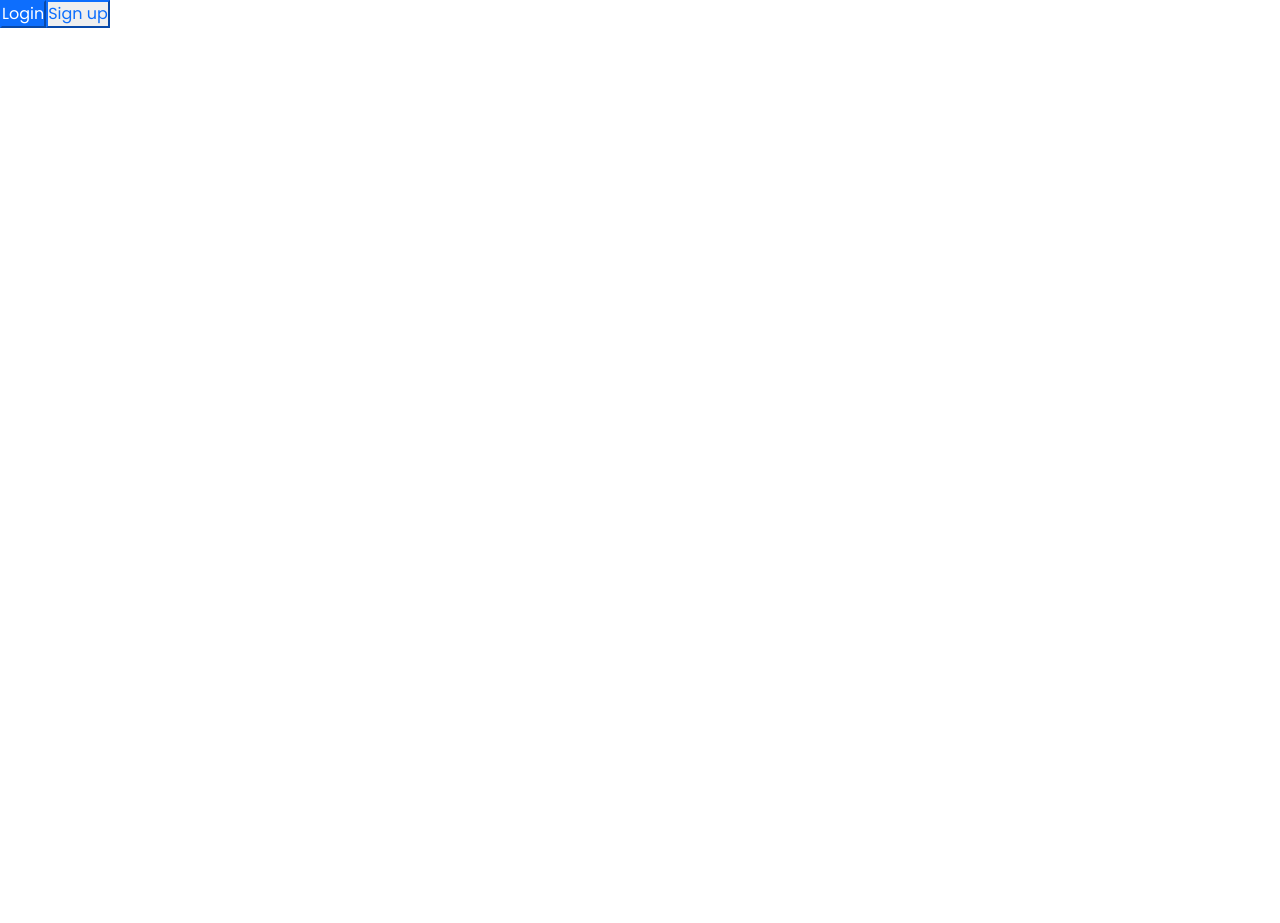
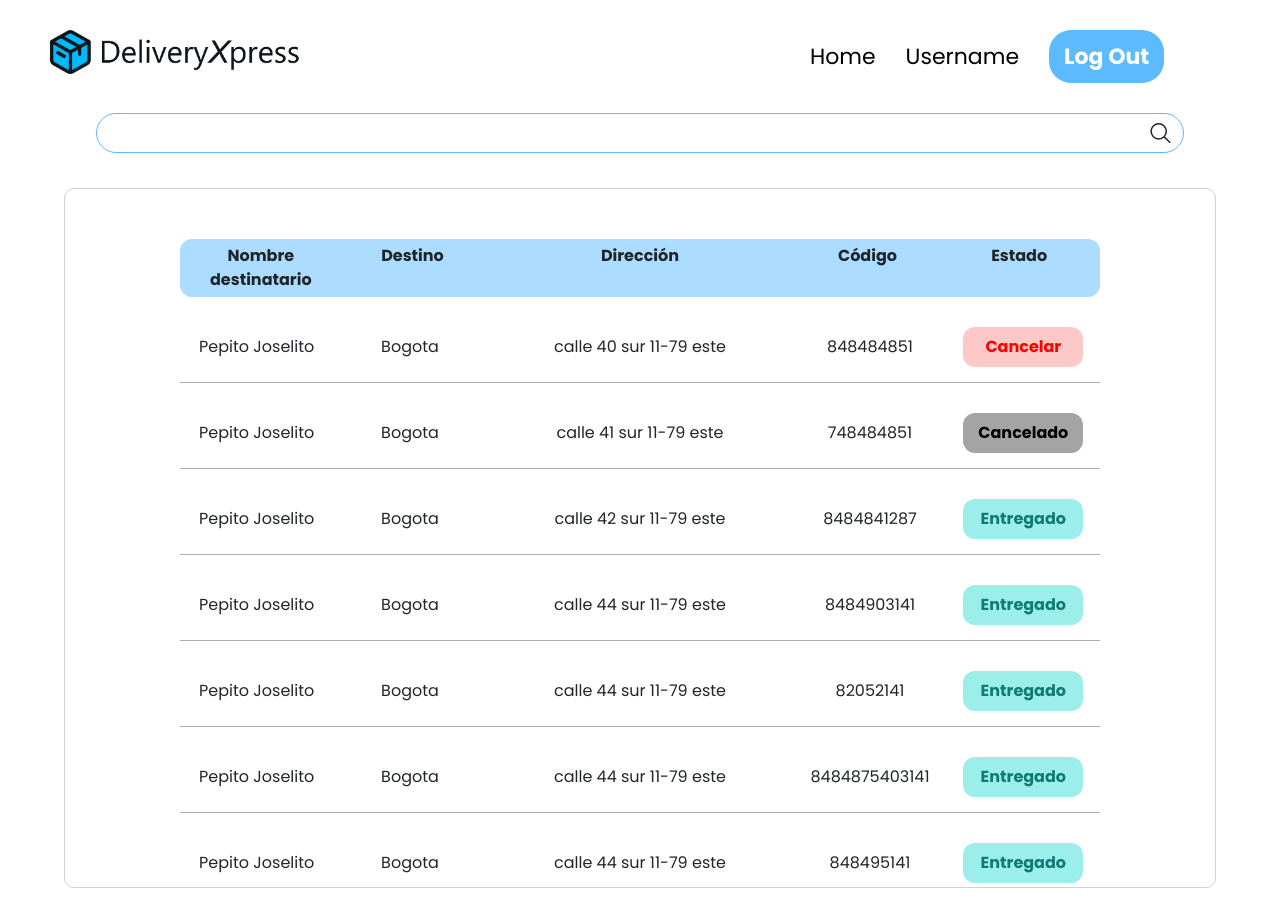
Before and after one commit to CamiloEMP/PaginaEnvios, a React (Create React App) app: page /user-intern in a window 1280 px wide. Before the commit the page ends 800 px from the top, so only its background shows below. Built offline with nearby package versions, Linux system fonts and the light colour scheme.

Commit message:
Paginas terminadas con estilos

```diff
--- a/package.json
+++ b/package.json
@@ -10,6 +10,7 @@
     "react": "^17.0.2",
     "react-dom": "^17.0.2",
     "react-icons": "^4.3.1",
+    "react-router-dom": "^6.0.2",
     "react-scripts": "4.0.3",
     "web-vitals": "^1.0.1"
   },
--- a/src/App.js
+++ b/src/App.js
@@ -1,30 +1,18 @@
 import "bootstrap/dist/css/bootstrap.min.css";
-import { useState } from "react";
-import { FormLogin } from "./components/FormLogin";
-import { FormRegister } from "./components/FormRegister";
-import { Login } from "./Modals/Login";
-import { Register } from "./Modals/Register";
-import { Prueba } from "./Prueba"; // ! Quitar simulacion
+import { Route, Routes} from "react-router-dom";
+import { UInternPackages } from "./components/UInternPackages";
+import { HeaderProvisional } from "./HeaderProvisional";
 
 function App() {
-  const [openModal, setOpenModal] = useState({
-    login: false,
-    signUp: false,
-  });
+
 
   return (
     <>
-      <Prueba openModal={openModal} setOpenModal={setOpenModal} />
-      {!!openModal.login && (
-        <Login>
-          <FormLogin openModal={openModal} setOpenModal={setOpenModal} />
-        </Login>
-      )}
-      {!!openModal.signUp && (
-        <Register>
-          <FormRegister openModal={openModal} setOpenModal={setOpenModal} />
-        </Register>
-      )}
+      <Routes>
+        <Route exact path="/user-intern" element={<UInternPackages />}/>
+        <Route exact path="/" element={<HeaderProvisional />}/>
+      </Routes>
+
     </>
   );
 }
--- /dev/null
+++ b/src/HeaderProvisional.jsx
@@ -0,0 +1,29 @@
+import { useState } from "react";
+import { FormLogin } from "./components/FormLogin";
+import { FormRegister } from "./components/FormRegister";
+import { Login } from "./Modals/Login";
+import { Register } from "./Modals/Register";
+import { Prueba } from "./Prueba"; // ! Quitar simulacion
+const HeaderProvisional = () => {
+  const [openModal, setOpenModal] = useState({
+    login: false,
+    signUp: false,
+  });
+  return (
+    <>
+      <Prueba openModal={openModal} setOpenModal={setOpenModal} />
+      {!!openModal.login && (
+        <Login>
+          <FormLogin openModal={openModal} setOpenModal={setOpenModal} />
+        </Login>
+      )}
+      {!!openModal.signUp && (
+        <Register>
+          <FormRegister openModal={openModal} setOpenModal={setOpenModal} />
+        </Register>
+      )}
+    </>
+  );
+};
+
+export { HeaderProvisional };
--- /dev/null
+++ b/src/components/UInternPackages.jsx
@@ -0,0 +1,96 @@
+import { IoMenu } from "react-icons/io5";
+import { IoSearchOutline } from "react-icons/io5";
+import { UInternShipping } from "./UInternShipping";
+import { Link } from "react-router-dom";
+import logo from "../img/Logo.png"
+import "../styles/UInternPackages.css"
+const UInternPackages = () => {
+  const dataF = [
+    {
+      nameDestinatary: "Pepito Joselito",
+      destiny: "Bogota",
+      direction: "calle 40 sur 11-79 este",
+      code: 848484851,
+      state: "Cancelar"
+    },
+    {
+      nameDestinatary: "Pepito Joselito",
+      destiny: "Bogota",
+      direction: "calle 41 sur 11-79 este",
+      code: 748484851,
+      state: "Cancelado"
+    },
+    {
+      nameDestinatary: "Pepito Joselito",
+      destiny: "Bogota",
+      direction: "calle 42 sur 11-79 este",
+      code: 8484841287,
+      state: "Entregado"
+    },
+    {
+      nameDestinatary: "Pepito Joselito",
+      destiny: "Bogota",
+      direction: "calle 44 sur 11-79 este",
+      code: 8484903141,
+      state: "Entregado"
+    },
+    {
+      nameDestinatary: "Pepito Joselito",
+      destiny: "Bogota",
+      direction: "calle 44 sur 11-79 este",
+      code: 82052141,
+      state: "Entregado"
+    },
+    {
+      nameDestinatary: "Pepito Joselito",
+      destiny: "Bogota",
+      direction: "calle 44 sur 11-79 este",
+      code: 8484875403141,
+      state: "Entregado"
+    },
+    {
+      nameDestinatary: "Pepito Joselito",
+      destiny: "Bogota",
+      direction: "calle 44 sur 11-79 este",
+      code: 848495141,
+      state: "Entregado"
+    },
+  ];
+  return (
+    <>
+      <header className="header-UIP">
+        <img src={logo} alt="" />
+        <div className="">
+          <IoMenu className="IoMenu" />
+        </div>
+        <div className="UserMenu-UIP">
+          <Link to="/" className="path-UIP">
+            Home
+          </Link>
+          <Link to="/" className="path-UIP">
+            Username
+          </Link>
+          <button>Log Out</button>
+        </div>
+      </header>
+      <main className="main-UIP">
+        <div>
+          <input type="text" />
+          <IoSearchOutline />
+        </div>
+        <section className="container-lists-UIP">
+          <ul className="title-lists-UIP">
+            <li>Nombre destinatario</li>
+            <li>Destino</li>
+            <li>Dirección</li>
+            <li>Código</li>
+            <li>Estado</li>
+          </ul>
+          {dataF.map(item => <UInternShipping props={item} key={item.code} />)}
+        </section>
+      </main>
+    </>
+  );
+};
+
+export { UInternPackages };
--- /dev/null
+++ b/src/components/UInternShipping.jsx
@@ -0,0 +1,31 @@
+import "../styles/UInternShipping.css";
+
+const UInternShipping = ({ props }) => {
+  const { nameDestinatary, destiny, direction, code, state } = props;
+  return (
+    <div className="description-shipping-UIS">
+      <span>Nombre Destinatario</span>
+      <p>{nameDestinatary}</p>
+      <span>Lugar de destino</span>
+      <p>{destiny}</p>
+      <span>Dirección de destino</span>
+      <p>{direction}</p>
+      <span>Código del envio</span>
+      <p>{code}</p>
+      <span>Estado</span>
+      <div>
+        <p
+          className={`state-UIS ${
+            (state === "Cancelado" && "state-cancelled-UIS") ||
+            (state === "Cancelar" && "state-cancel-UIS") ||
+            (state === "Entregado" && "state-del-UIS")
+          }`}
+        >
+          {state}
+        </p>
+      </div>
+    </div>
+  );
+};
+
+export { UInternShipping };
--- a/src/index.js
+++ b/src/index.js
@@ -2,10 +2,13 @@ import React from 'react';
 import ReactDOM from 'react-dom';
 import './index.css';
 import App from './App';
+import { BrowserRouter } from "react-router-dom"
 
 ReactDOM.render(
   <React.StrictMode>
-    <App />
+    <BrowserRouter>
+      <App />
+    </BrowserRouter>
   </React.StrictMode>,
   document.getElementById('root')
 );
--- /dev/null
+++ b/src/styles/UInternPackages.css
@@ -0,0 +1,155 @@
+.header-UIP {
+  display: grid;
+  grid-template-columns: 4fr 1fr;
+  width: 100%;
+  align-content: center;
+  margin-top: 30px;
+  margin-bottom: 30px;
+}
+
+.header-UIP img {
+  width: 220px;
+  margin-left: 30px;
+}
+
+.header-UIP .IoMenu {
+  font-size: 32px;
+  margin: 0 auto;
+}
+
+.header-UIP .UserMenu-UIP {
+  width: 450px;
+  display: flex;
+  align-items: center;
+  margin-right: 20px;
+  gap: 30px;
+}
+
+.header-UIP .UserMenu-UIP .path-UIP {
+  margin: 0;
+  font-size: 22px;
+  text-decoration: none;
+  color: #000;
+}
+
+.header-UIP .UserMenu-UIP .path-UIP:hover {
+  color: rgb(92, 187, 255);
+  text-decoration: underline;
+}
+
+.header-UIP .UserMenu-UIP button {
+  padding: 10px 15px;
+  color: #fff;
+  border: none;
+  border-radius: 22px;
+  background-color: rgb(92, 187, 255);
+  font-size: 22px;
+  font-weight: 700;
+}
+
+.header-UIP .UserMenu-UIP button:hover {
+  color: rgb(92, 187, 255);
+  background-color: #fff;
+  transition: all 500ms ease;
+}
+
+.main-UIP {
+  width: 100%;
+}
+
+.main-UIP > div {
+  display: flex;
+  align-items: center;
+  justify-content: space-between;
+  width: 85%;
+  height: 40px;
+  margin: 0 auto;
+  border: 1px solid rgba(22, 26, 29, 0.356);
+  border-radius: 22px;
+}
+
+.main-UIP>div {
+  border: 1px solid rgb(92, 187, 255);
+  cursor: text;
+}
+
+.main-UIP div input {
+  border: none;
+  outline: none;
+  width: 100%;
+  margin: 0 8px;
+  padding-left: 8px;
+  font-size: 20px;
+  overflow: hidden;
+}
+
+.main-UIP div svg {
+  font-size: 26px;
+  margin-right: 10px;
+}
+
+.container-lists-UIP {
+  width: 90%;
+  height: 550px;
+  margin: 35px auto;
+
+  border: 0.5px solid #D1D1D1;
+  border-radius: 10px;
+  overflow: auto;
+}
+
+.container-lists-UIP::-webkit-scrollbar {
+  width: 8px;
+}
+
+.container-lists-UIP::-webkit-scrollbar-thumb {
+  background: rgb(92, 187, 255);
+  border-radius: 4px;
+}
+
+.title-lists-UIP {
+  width: 80%;
+  padding: 50px 0;
+  margin: 0 auto;
+  text-align: center;
+  list-style: none;
+  display: grid;
+  grid-template-columns: 1fr 1fr 2fr 1fr 1fr;
+  background-color: rgba(92, 187, 255, 0.507);
+  border-radius: 12px;
+  font-weight: 700;
+  padding: 5px;
+}
+
+@media (max-width: 800px) {
+  .title-lists-UIP {
+    display: none;
+  }
+
+  .header-UIP .UserMenu-UIP {
+    display: none;
+  }
+}
+
+@media (min-height: 900px) {
+  .container-lists-UIP {
+    height: 700px;
+  }
+
+}
+
+@media (min-width: 800px) {
+  .container-lists-UIP {
+    height: 700px;
+    padding: 50px 0;
+  }
+
+  .header-UIP div {
+    display: none;
+  }
+
+  .header-UIP img {
+    width: 250px;
+    margin-left: 50px;
+  }
+}
--- /dev/null
+++ b/src/styles/UInternShipping.css
@@ -0,0 +1,64 @@
+.description-shipping-UIS {
+  width: 70%;
+  margin: 30px auto;
+  padding-bottom: 15px;
+  display: grid;
+  grid-template-rows: repeat(5, 1fr);
+  border-bottom: 1px solid rgba(22, 26, 29, 0.356);
+}
+
+.description-shipping-UIS span {
+  font-weight: 700;
+  line-height: 25px;
+}
+
+.description-shipping-UIS  p {
+  margin: 0;
+  display: inline-block;
+  padding: 8px;
+}
+
+.state-cancel-UIS, .state-cancelled-UIS, .state-del-UIS {
+  font-weight: 700;
+  border-radius: 12px;
+  cursor: pointer;
+  width: 120px;
+}
+
+.state-cancel-UIS {
+  color: rgb(255, 0, 0);
+  background-color: rgba(247, 122, 122, 0.411);
+}
+
+.state-cancelled-UIS {
+  color: #000000;
+  background-color: #0000005b;
+}
+
+.state-del-UIS {
+  color: #107a75;
+  background-color: #44dfd788;
+}
+
+@media (min-width: 500px) {
+  .description-shipping-UIS{
+    grid-template-columns: 1fr 1fr;
+  }
+  .description-shipping-UIS span {
+    text-align: right;
+    margin-right: 15px;
+  }
+}
+
+@media (min-width: 800px) {
+  .description-shipping-UIS{
+    width: 80%;
+    grid-template-columns: 1fr 1fr 2fr 1fr 1fr;
+    grid-template-rows: 1fr;
+    text-align: center;
+  }
+
+  .description-shipping-UIS span {
+    display: none;
+  }
+}
```
Also changed, not shown: src/img/Logo.png (added), 1 other file (tests, documents, lock files or other folders).
